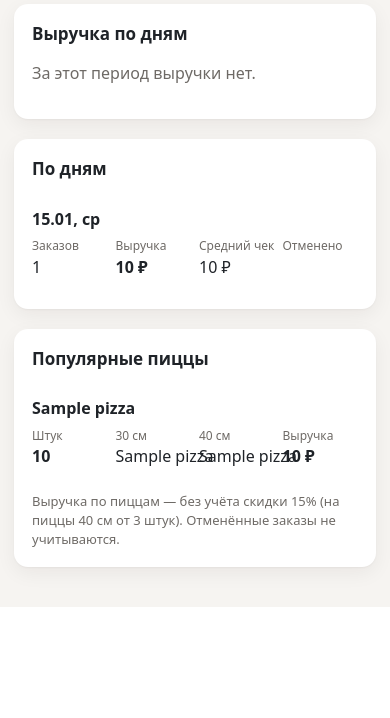
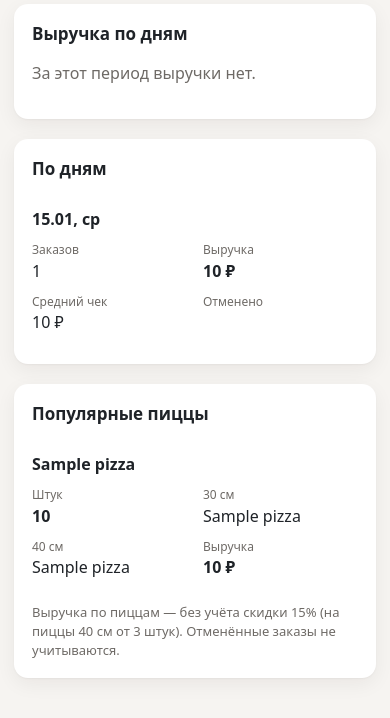
Before and after one commit to rockibulgari/pizza-crm, a Flask app: template templates/stats.html in a window 390 px wide. Shown: the part 542-1260 px from the top of the page. Before the commit the page ends 1149 px from the top, so only its background shows below. Run offline with Flask 3, Linux system fonts and the light colour scheme; the template is opened without the code that fills it: most values are stand-ins (such as "Sample title", 1, 10 or a date in 2020); parts of the project's set-up code (start-up, migrations or seed data) failed here and were passed over.

Commit message:
Статистика для админа

```diff
--- a/static/style.css
+++ b/static/style.css
@@ -624,15 +624,15 @@ section.card + section.card, .hint + section.card { margin-top: 20px; }
   .stat-table, .stat-table tbody { display: block; }
   .stat-table tbody tr {
     display: grid;
-    grid-template-columns: repeat(4, minmax(0, 1fr));   /* четыре цифры в ряд */
-    gap: 6px 8px;
+    grid-template-columns: repeat(2, minmax(0, 1fr));   /* по две цифры в ряд: подписи не налезают */
+    gap: 10px 16px;
     padding: 12px 0;
     border-bottom: 1px solid var(--line);
   }
   .stat-table tbody tr:last-child { border-bottom: 0; }
   .stat-table td { padding: 0 !important; border: 0; }
   /* Подпись мелко над числом */
-  .stat-table td.num { display: flex; flex-direction: column; gap: 1px; text-align: left; }
+  .stat-table td.num { display: flex; flex-direction: column; gap: 1px; min-width: 0; text-align: left; }
   .stat-table td.num::before { content: attr(data-label); font-size: 12px; font-weight: 400; color: var(--muted); }
   .stat-table .d-date, .stat-table .p-name { grid-column: 1 / -1; font-weight: 700; color: var(--text); }
   .topbar-right { gap: 10px; }
```
